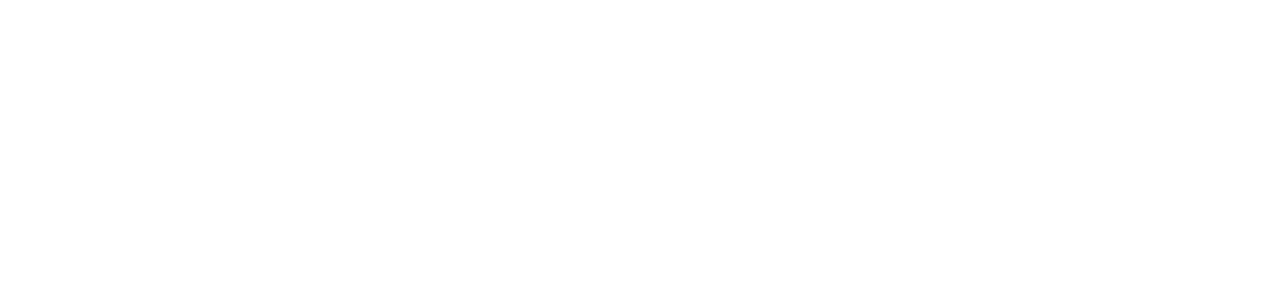
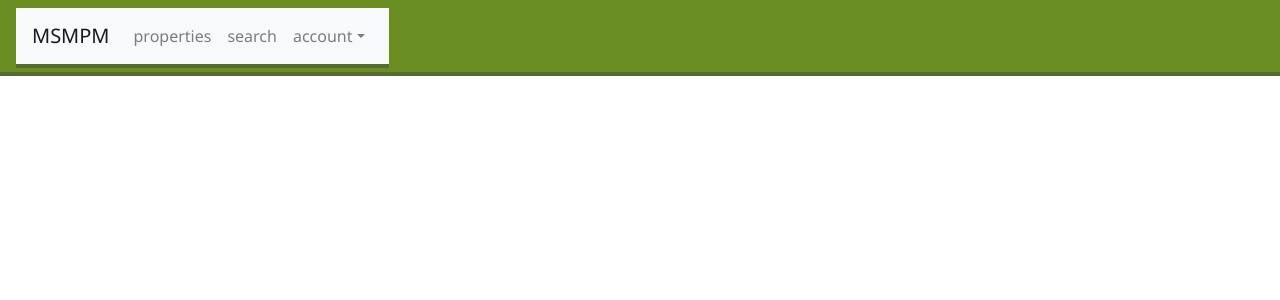
Before and after one commit to thomasgit227/CMPS285, a React (Create React App) app in the folder msmpm/msmpm/: page /properties in a window 1280 px wide. Shown: the top 300 px of the page. Built offline with nearby package versions, Linux system fonts and the light colour scheme.

Commit message:
Navbar Routing

```diff
--- a/msmpm/msmpm/src/home/App.js
+++ b/msmpm/msmpm/src/home/App.js
@@ -12,12 +12,18 @@
         <Switch>
 
           <Route path="/home">
-              <AppNavbar/>
-              <Leaderboard/>
-              <EditHistory/>
+            <AppNavbar/>
+            <Leaderboard/>
+            <EditHistory/>
           </Route>
 
-          <Route path="/properties/"></Route>
+          <Route path="/properties/">
+            <AppNavbar/>
+          </Route>
+
+          <Route path="/search/">
+            <AppNavbar/>
+          </Route>
 
           <Route>
             <Redirect to = "/home"></Redirect>
--- a/msmpm/msmpm/src/home/AppNavbar.js
+++ b/msmpm/msmpm/src/home/AppNavbar.js
@@ -29,7 +29,7 @@
                 <NavLink href="/properties/">properties</NavLink>
               </NavItem>
               <NavItem>
-                <NavLink href="https://google.com">search</NavLink>
+                <NavLink href="/search/">search</NavLink>
               </NavItem>
               <UncontrolledDropdown nav inNavbar>
                 <DropdownToggle nav caret>
```
